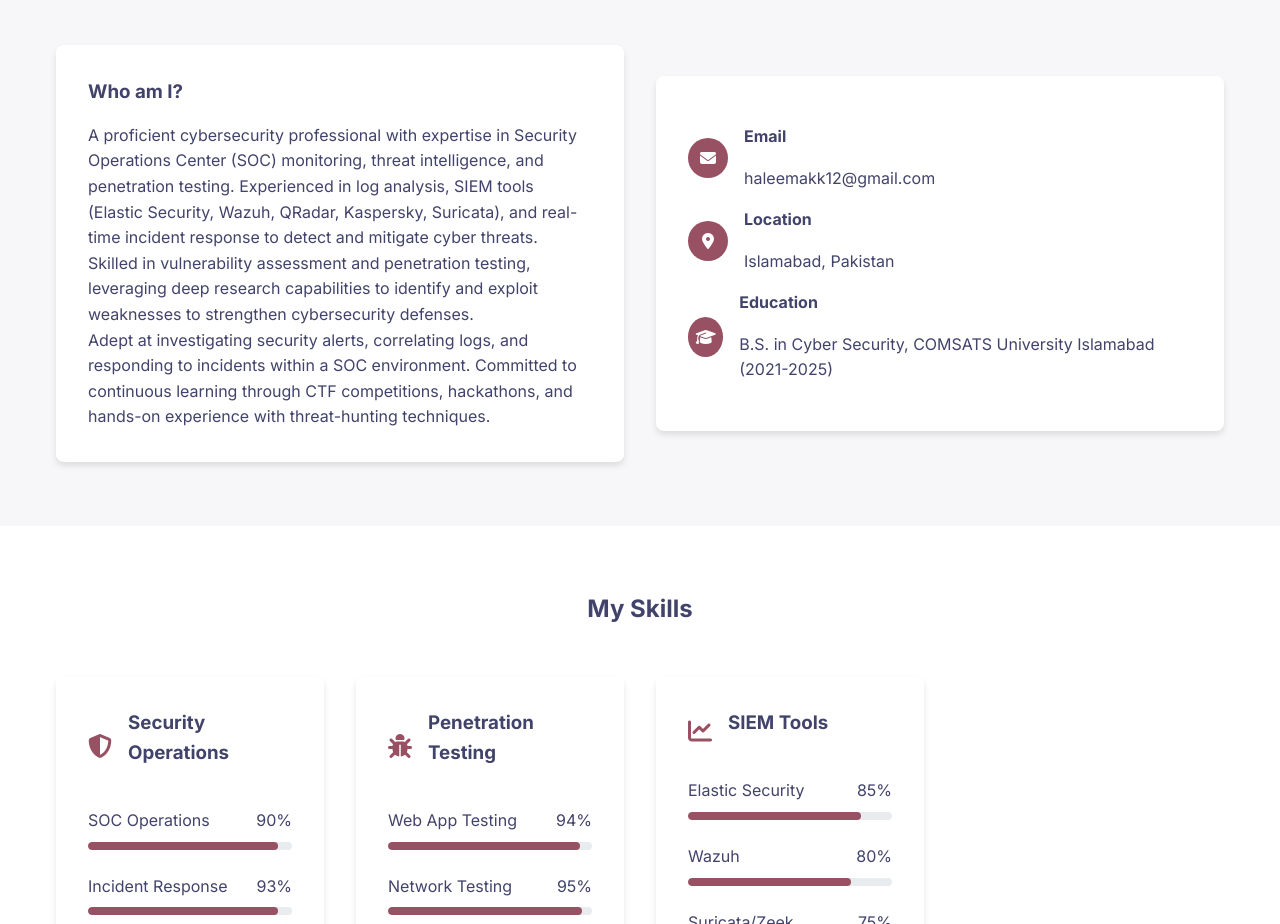
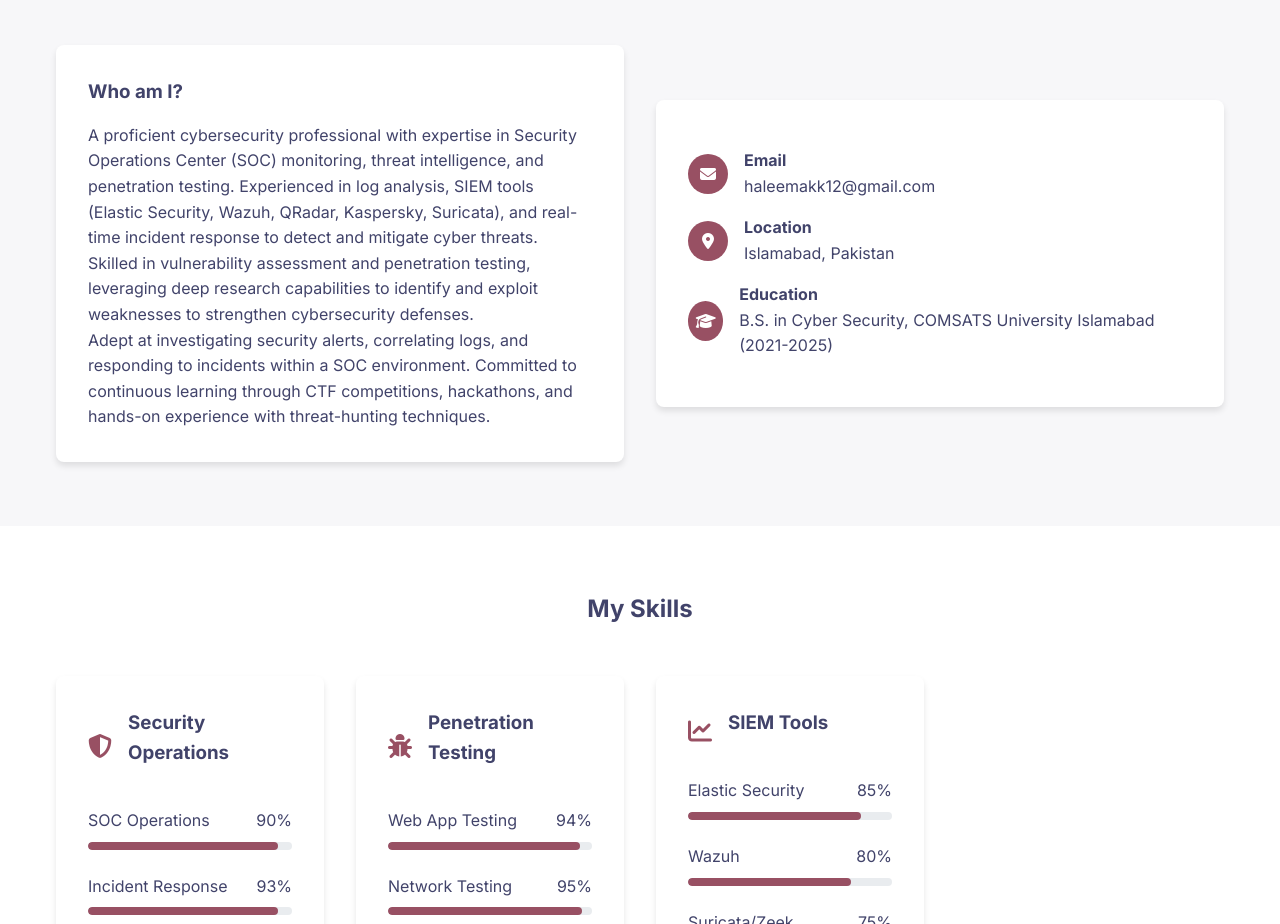
Before and after one commit to ChAbdulMoiz/haleema, a plain HTML site: page index.html in a window 1280 px wide. Shown: the part 953-1877 px from the top of the page. Drawn offline with Linux system fonts and the light colour scheme.

Commit message:
index.html

```diff
--- a/index.html
+++ b/index.html
@@ -917,22 +917,19 @@
           <div class="info-item">
             <i class="fas fa-envelope"></i>
             <div>
-              <h4>Email</h4>
-              <p>haleemakk12@gmail.com</p>
+              <p><b>Email</b><br>haleemakk12@gmail.com</p>
             </div>
           </div>
           <div class="info-item">
             <i class="fas fa-map-marker-alt"></i>
             <div>
-              <h4>Location</h4>
-              <p>Islamabad, Pakistan</p>
+              <p><strong>Location</strong><br>Islamabad, Pakistan</p>
             </div>
           </div>
           <div class="info-item">
             <i class="fas fa-graduation-cap"></i>
             <div>
-              <h4>Education</h4>
-              <p>B.S. in Cyber Security, COMSATS University Islamabad (2021-2025)</p>
+              <p><b>Education</b><br>B.S. in Cyber Security, COMSATS University Islamabad (2021-2025)</p>
             </div>
           </div>
         </div>
```
